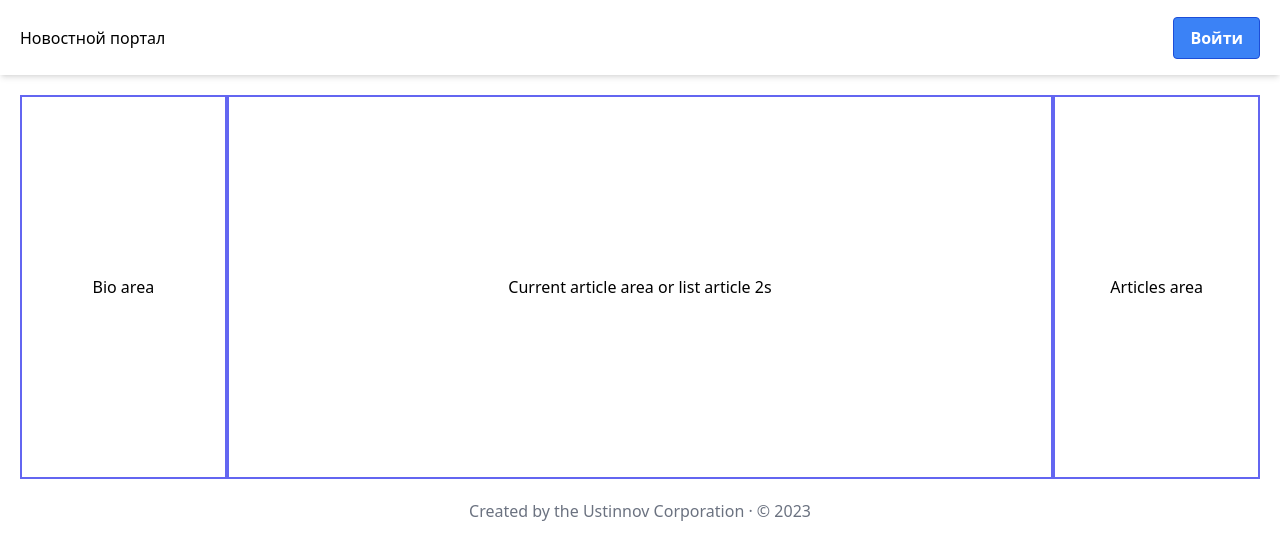
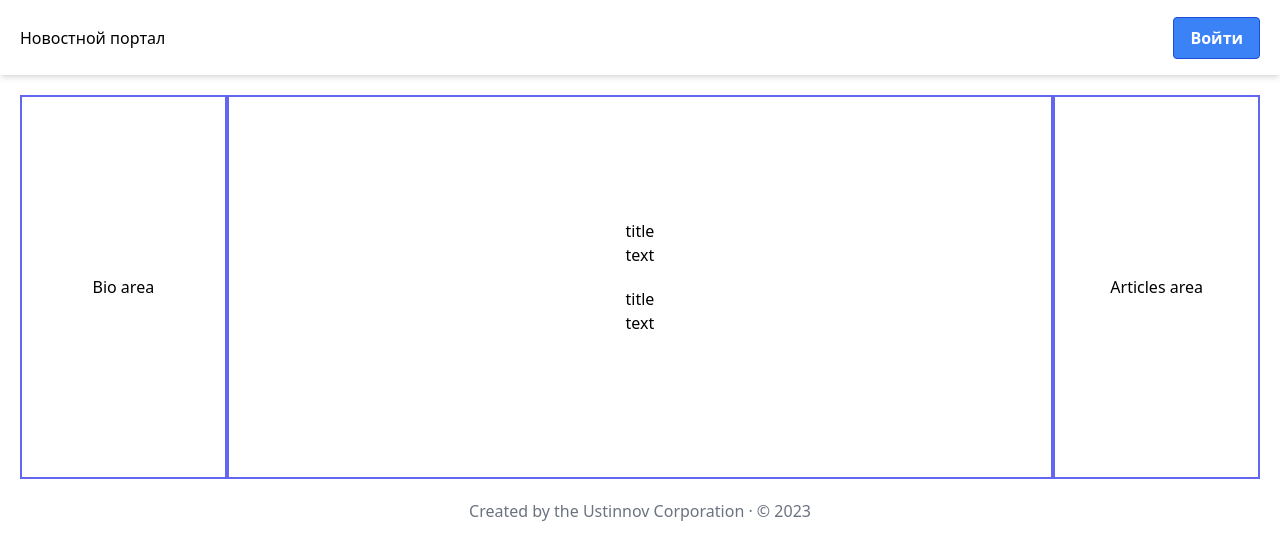
Before and after one commit to mianger22/article_pipeline, a React (Create React App) app: page / in a window 1280 px wide. Shown: the top 560 px of the page. Built offline with nearby package versions, Linux system fonts and the light colour scheme.

Commit message:
Started make articles

```diff
--- /dev/null
+++ b/src/components/list_articles/Article.tsx
@@ -0,0 +1,8 @@
+export default function Article() {
+  return (
+    <div className="mb-5">
+      <div>title</div>
+      <div>text</div>
+    </div>
+  );
+}
--- a/src/components/list_articles/ListArticles.tsx
+++ b/src/components/list_articles/ListArticles.tsx
@@ -1,5 +1,10 @@
+import Article from "./Article";
+
 export default function ListArticles() {
   return (
-    <h1>Current article area or list article 2s</h1>
+    <div>
+      <Article />
+      <Article />
+    </div>
   );
 }
```
